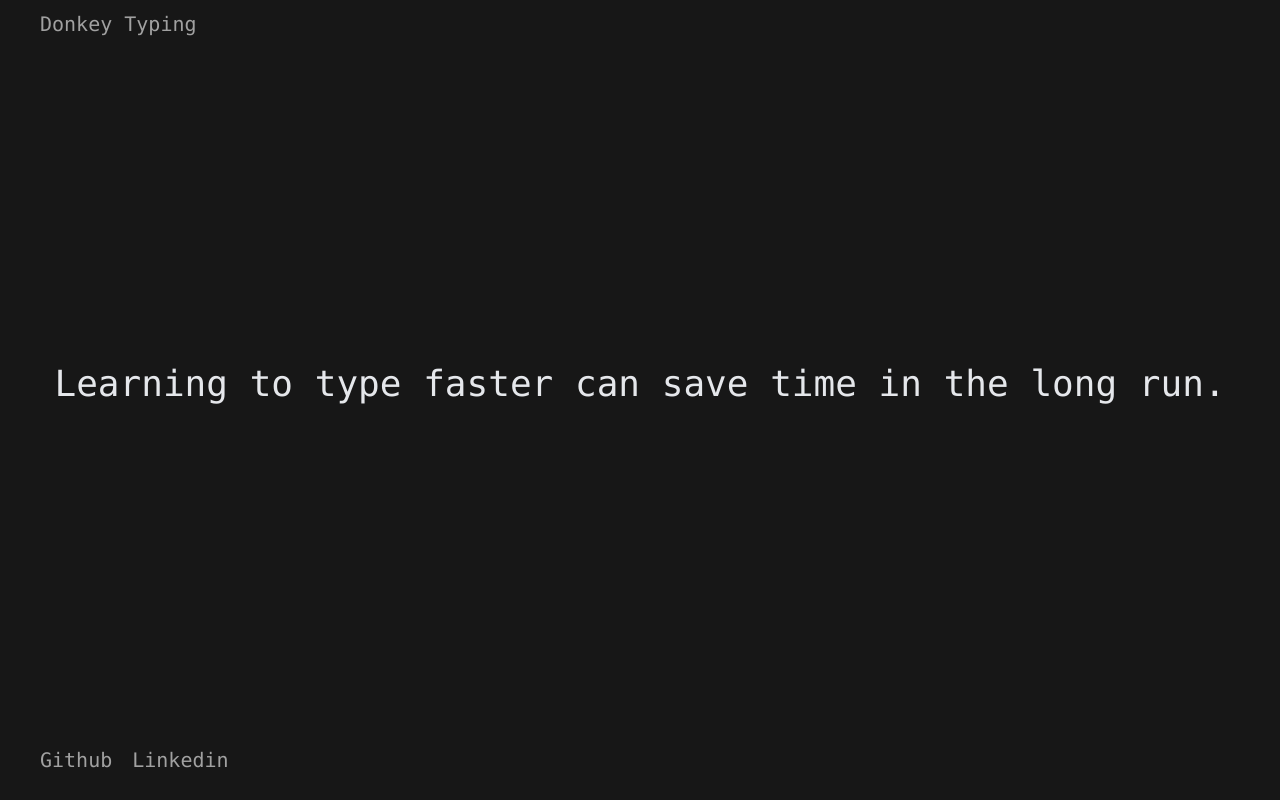
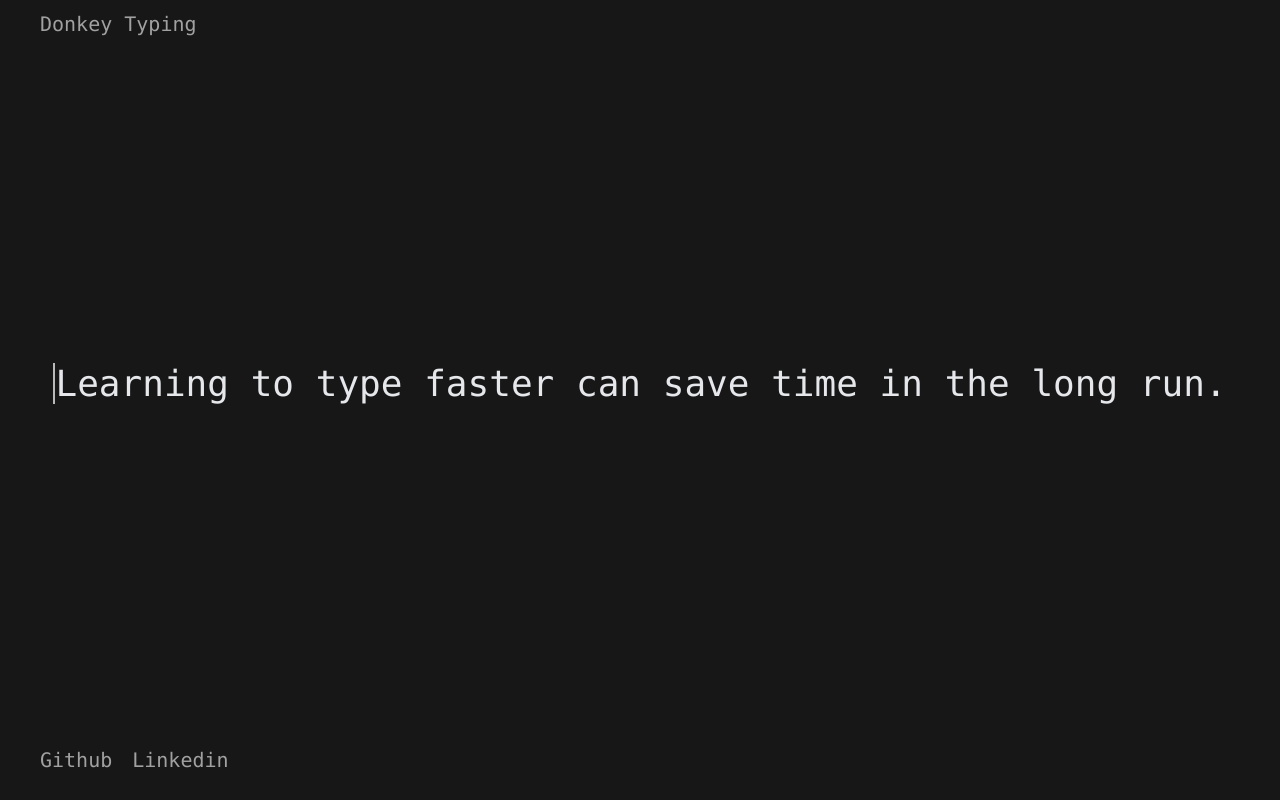
Before and after one commit to SyedTanzim/donkey-typing, a React (Vite) app: page / in a window 1280 px wide. Built offline with nearby package versions, Linux system fonts and the light colour scheme.

Commit message:
feat: add blinking cursor effect to TextDisplay

```diff
--- a/src/components/TextDisplay.jsx
+++ b/src/components/TextDisplay.jsx
@@ -18,7 +18,14 @@ export const TextDisplay = ({ practiceText, typedText }) => {
             className = 'text-gray-200'
         }
 
-        return <span key={i} className={className}>{char}</span>
+        return (
+            <>
+                {i == typedText.length && (
+                    <span className='border-l-2 border-neutral-100 animate-pulse'></span>
+                )}
+                <span key={i} className={className}>{char}</span>
+            </>
+        )
     })
 
     return (
```
